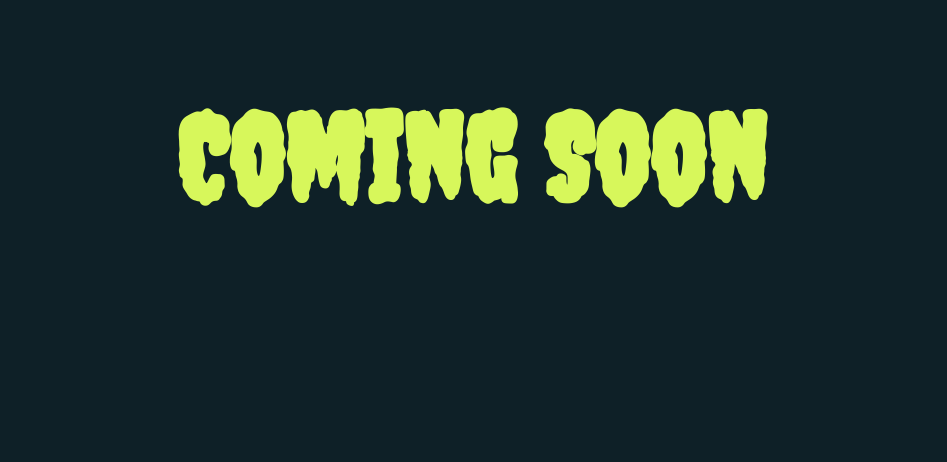
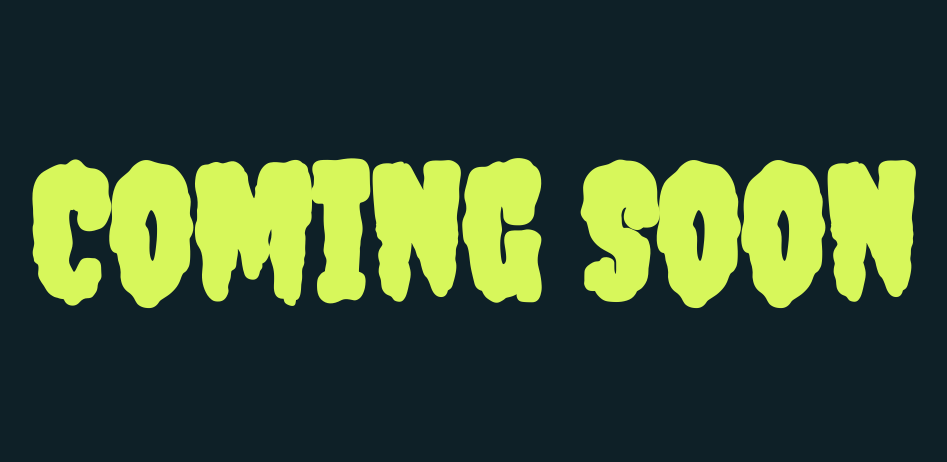
Before and after one commit to backuardo/beneisner.me, a plain HTML site: page index.html in a window 1280 px wide. Shown: the whole page, without its empty margins (169-1116 px from the left). Drawn offline with nearby package versions, Linux system fonts and the light colour scheme.

Commit message:
remove unused css and font import

```diff
--- a/index.html
+++ b/index.html
@@ -5,7 +5,7 @@
     <title>beneisner.me</title>
     <link href="style.css" rel="stylesheet" />
     <link
-      href="https://fonts.googleapis.com/css?family=Creepster|Oswald"
+      href="https://fonts.googleapis.com/css?family=Creepster"
       rel="stylesheet"
     />
   </head>
--- a/style.css
+++ b/style.css
@@ -1,13 +1,12 @@
 body {
   background-color: #0e2027;
   text-align: center;
-  font-family: "Oswald", sans-serif;
 }
 
 h1 {
   color: #d7f75b;
   font-family: "Creepster", cursive;
-  font-size: 120px;
+  font-size: 180px;
 }
 
 .centered {
```
